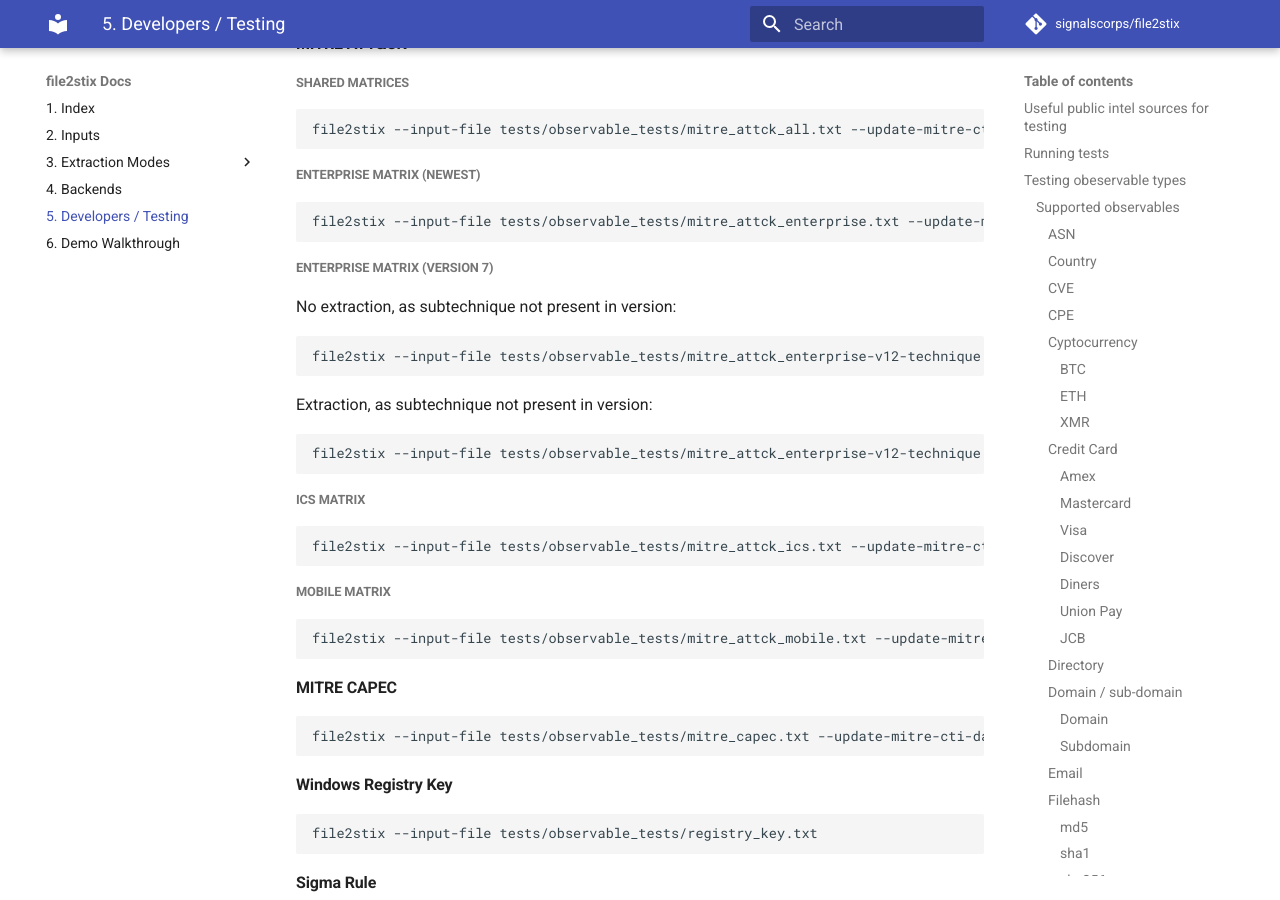
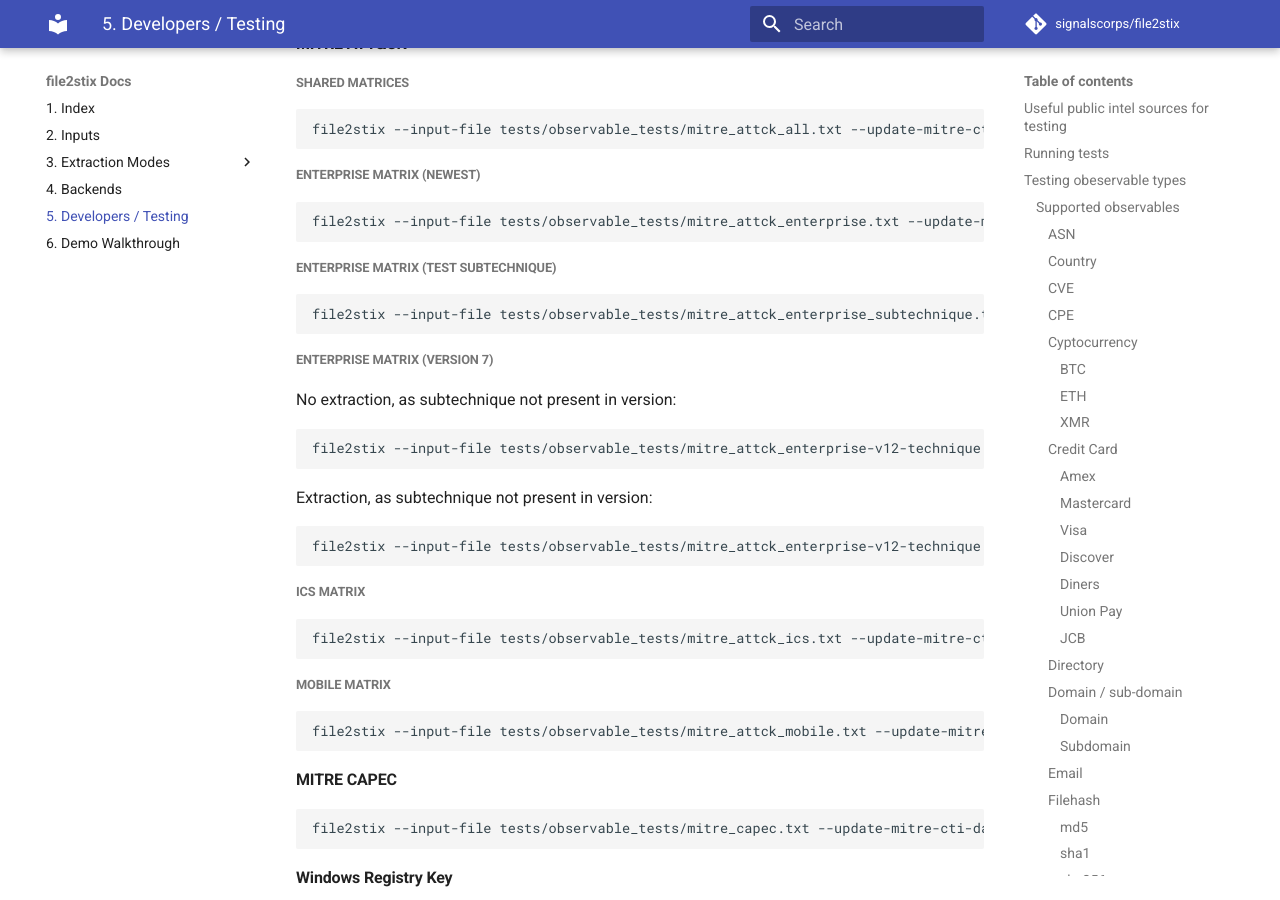
Before and after one commit to signalscorps/file2stix, an MkDocs documentation site: the page built from docs/developers.md, in a window 1280 px wide and 900 px high, scrolled down 4053 px. Built offline with MkDocs 1.6.1 and Material for MkDocs 9.7.7, drawn with Linux system fonts in a browser that asks for light colours; comment, search, counter and statistics services are not loaded.

Commit message:
adding tests for issues

````diff
--- a/docs/developers.md
+++ b/docs/developers.md
@@ -248,19 +248,25 @@ file2stix --input-file tests/observable_tests/mitre_attck_all.txt --update-mitre
 file2stix --input-file tests/observable_tests/mitre_attck_enterprise.txt --update-mitre-cti-database
 ```
 
+##### Enterprise Matrix (test subtechnique)
+
+```shell
+file2stix --input-file tests/observable_tests/mitre_attck_enterprise_subtechnique.txt --update-mitre-cti-database
+```
+
 ##### Enterprise Matrix (version 7)
 
 No extraction, as subtechnique not present in version:
 
 ```shell
-file2stix --input-file tests/observable_tests/mitre_attck_enterprise-v12-technique.txt --update-mitre-cti-database --mitre-attack-version ATT%26CK-v7.0
+file2stix --input-file tests/observable_tests/mitre_attck_enterprise-v12-technique.txt --update-mitre-cti-database --mitre-attack-version "ATT&CK-v7.0"
 ```
 
 Extraction, as subtechnique not present in version:
 
 
 ```shell
-file2stix --input-file tests/observable_tests/mitre_attck_enterprise-v12-technique.txt --update-mitre-cti-database --mitre-attack-version ATT%26CK-v12.1
+file2stix --input-file tests/observable_tests/mitre_attck_enterprise-v12-technique.txt --update-mitre-cti-database --mitre-attack-version "ATT&CK-v12.1"
 ```
 
 
````
Also changed, not shown: README.md (+1 -1 lines), 2 other files.
